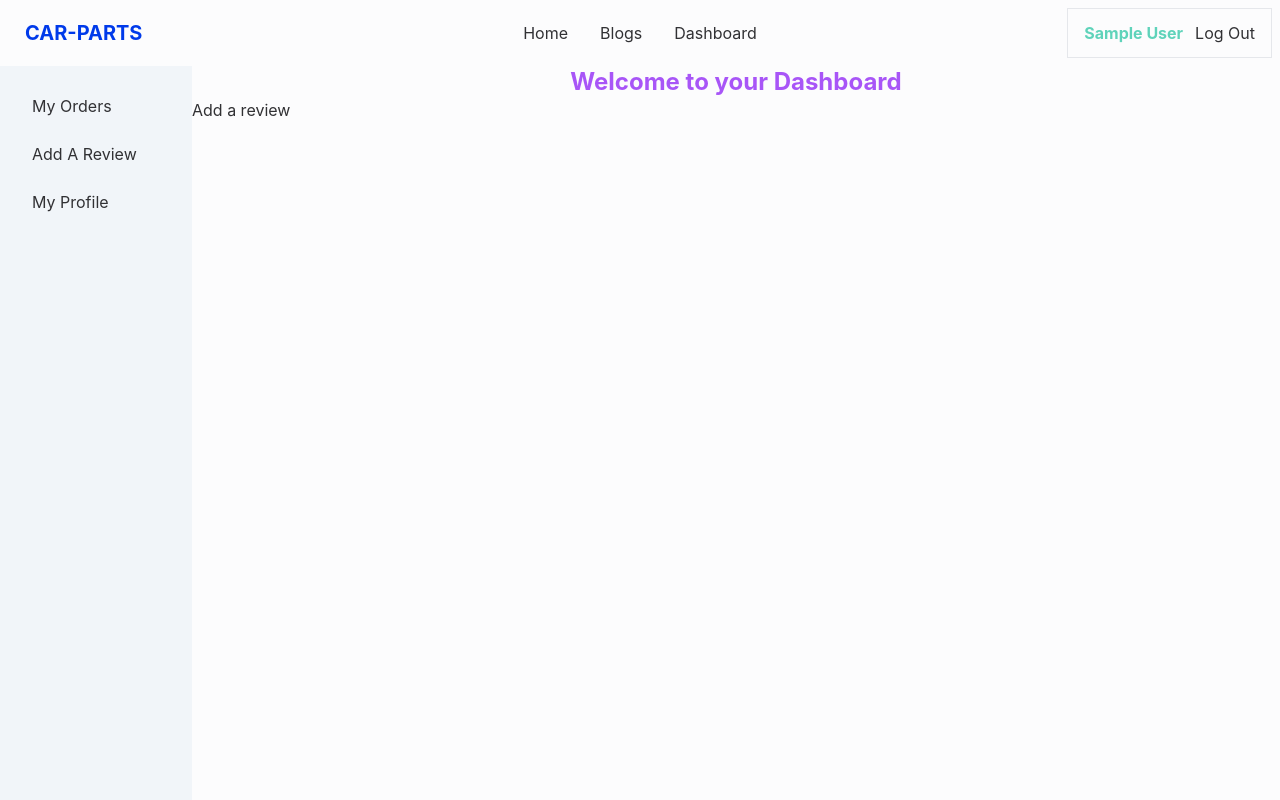
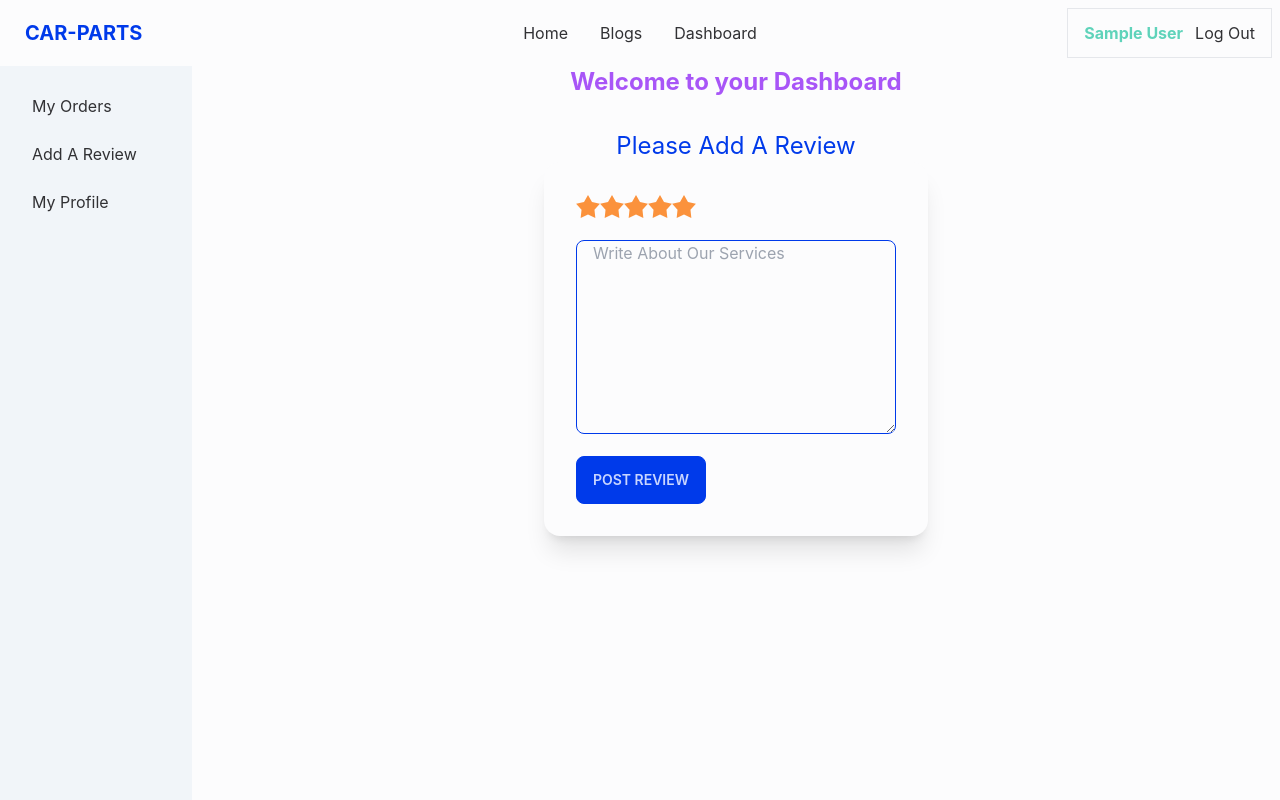
Before and after one commit to rayhan1650/parts-manufacturer-client, a React (Create React App) app: page /dashboard/review in a window 1280 px wide. Shown: the top 800 px of the page. Built offline with nearby package versions, Linux system fonts and the light colour scheme; no server answers; sample sign-in values are in the browser's storage.

Commit message:
addreview design done

```diff
--- a/src/Pages/Dashboard/AddAReview.js
+++ b/src/Pages/Dashboard/AddAReview.js
@@ -1,9 +1,64 @@
 import React from "react";
 
 const AddAReview = () => {
+  const handleSubmit = (event) => {
+    event.preventDefault();
+    console.log(event);
+  };
   return (
-    <div>
-      <h2>Add a review</h2>
+    <div className="flex justify-center items-center mt-8">
+      <div>
+        <h2 className="text-center text-primary text-2xl">
+          Please Add A Review
+        </h2>
+        <div className="card lg:w-96 bg-base-100 shadow-xl">
+          <div className="card-body">
+            <form onSubmit={handleSubmit}>
+              <div className="rating">
+                <input
+                  type="radio"
+                  name="rating-2"
+                  className="mask mask-star-2 bg-orange-400"
+                />
+                <input
+                  type="radio"
+                  name="rating-2"
+                  className="mask mask-star-2 bg-orange-400"
+                />
+                <input
+                  type="radio"
+                  name="rating-2"
+                  className="mask mask-star-2 bg-orange-400"
+                />
+                <input
+                  type="radio"
+                  name="rating-2"
+                  className="mask mask-star-2 bg-orange-400"
+                />
+                <input
+                  type="radio"
+                  name="rating-2"
+                  className="mask mask-star-2 bg-orange-400"
+                />
+              </div>
+              <textarea
+                name="review"
+                placeholder="Write About Our Services"
+                id=""
+                cols="30"
+                rows="8"
+                className="input input-bordered input-primary h-full w-full max-w-xs my-4"
+              ></textarea>
+
+              <input
+                className="btn btn-primary "
+                type="submit"
+                value="Post Review"
+              />
+            </form>
+          </div>
+        </div>
+      </div>
     </div>
   );
 };
```
